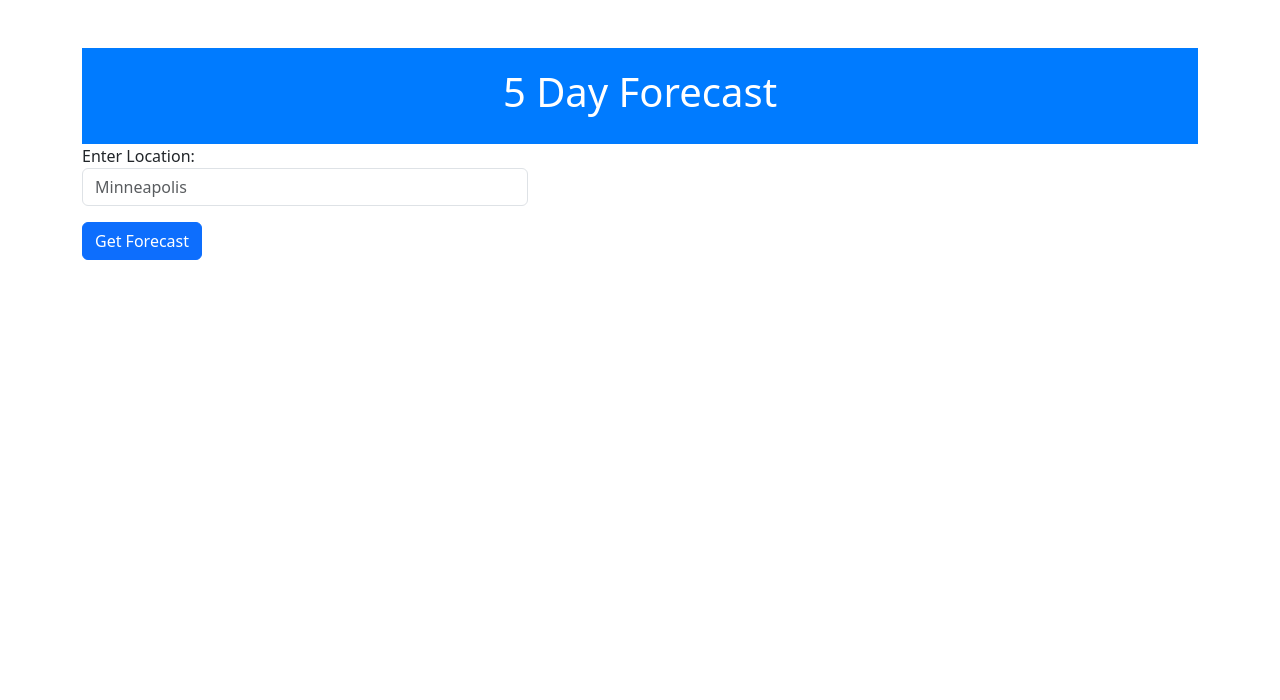
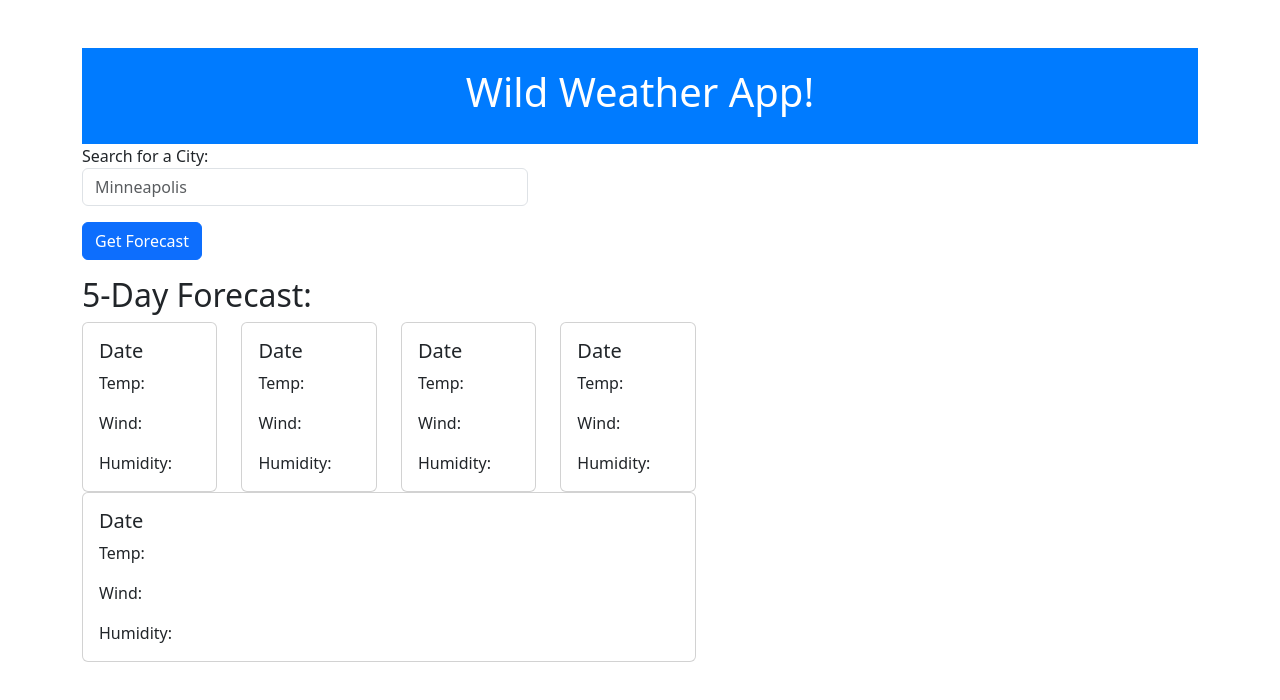
Before and after one commit to FirefoxFlareon/Weather-tracker-Mod6, a plain HTML site: page index.html in a window 1280 px wide. Drawn offline with nearby package versions, Linux system fonts and the light colour scheme.

Commit message:
added cards for days

```diff
--- a/assets/style.css
+++ b/assets/style.css
@@ -2,7 +2,7 @@ body {
     background-color: #ffffff;
 }
 
-.header {
+header {
     background-color: #007bff;
     color: #ffffff;
     padding: 20px;
--- a/index.html
+++ b/index.html
@@ -9,17 +9,71 @@
 </head>
 <body>
     <div class="container mt-5">
-        <div class="header">
-            <h1>5 Day Forecast</h1>
-        </div>
-        <div class="content">
-            <div class="input-container">
-                <label for="locationInput">Enter Location:</label>
+        <header>
+            <h1>Wild Weather App!</h1>
+        </header>
+        <sidebar class="content">
+            <form class="input-container">
+                <label for="locationInput">Search for a City:</label>
                 <input type="text" id="locationInput" class="form-control mb-3" placeholder="Minneapolis">
                 <button class="btn btn-primary">Get Forecast</button>
+            </form>
+        </sidebar>
+        <article id="forecastContainer" class="forecast mt-3">
+            <div class="row">
+                <h2>5-Day Forecast:</h2>
+                <div class="col">
+                    <div class="card">
+                        <div class="card-body">
+                            <h5 class="card-title" id="date1">Date</h5>
+                            <p class="card-text" id="tempDay1">Temp: </p>
+                            <p class="card-text" id="windDay1">Wind: </p>
+                            <p class="card-text" id="humidityDay1">Humidity: </p>
+                        </div>
+                    </div>
+                </div>
+                <div class="col">
+                    <div class="card">
+                        <div class="card-body">
+                            <h5 class="card-title" id="date2">Date</h5>
+                            <p class="card-text" id="tempDay2">Temp: </p>
+                            <p class="card-text" id="windDay2">Wind: </p>
+                            <p class="card-text" id="humidityDay2">Humidity: </p>
+                        </div>
+                    </div>
+                </div>
+                <div class="col">
+                    <div class="card">
+                        <div class="card-body">
+                            <h5 class="card-title" id="date3">Date</h5>
+                            <p class="card-text" id="tempDay3">Temp: </p>
+                            <p class="card-text" id="windDay3">Wind: </p>
+                            <p class="card-text" id="humidityDay3">Humidity: </p>
+                        </div>
+                    </div>
+                </div>
+                <div class="col">
+                    <div class="card">
+                        <div class="card-body">
+                            <h5 class="card-title" id="date4">Date</h5>
+                            <p class="card-text" id="tempDay4">Temp: </p>
+                            <p class="card-text" id="windDay4">Wind: </p>
+                            <p class="card-text" id="humidityDay4">Humidity: </p>
+                        </div>
+                    </div>
+                </div>
+                <div class="col">
+                    <div class="card">
+                        <div class="card-body">
+                            <h5 class="card-title" id="date5">Date</h5>
+                            <p class="card-text" id="tempDay5">Temp: </p>
+                            <p class="card-text" id="windDay5">Wind: </p>
+                            <p class="card-text" id="humidityDay5">Humidity: </p>
+                        </div>
+                    </div>
+                </div>
             </div>
-            <div id="forecastContainer" class="forecast mt-3"></div>
-        </div>
+        </article>
     </div>
     <script src="https://cdnjs.cloudflare.com/ajax/libs/dayjs/1.11.10/dayjs.min.js" integrity="sha512-FwNWaxyfy2XlEINoSnZh1JQ5TRRtGow0D6XcmAWmYCRgvqOUTnzCxPc9uF35u5ZEpirk1uhlPVA19tflhvnW1g==" crossorigin="anonymous" referrerpolicy="no-referrer"></script>
     <script src="./assets/script.js"></script>
```
